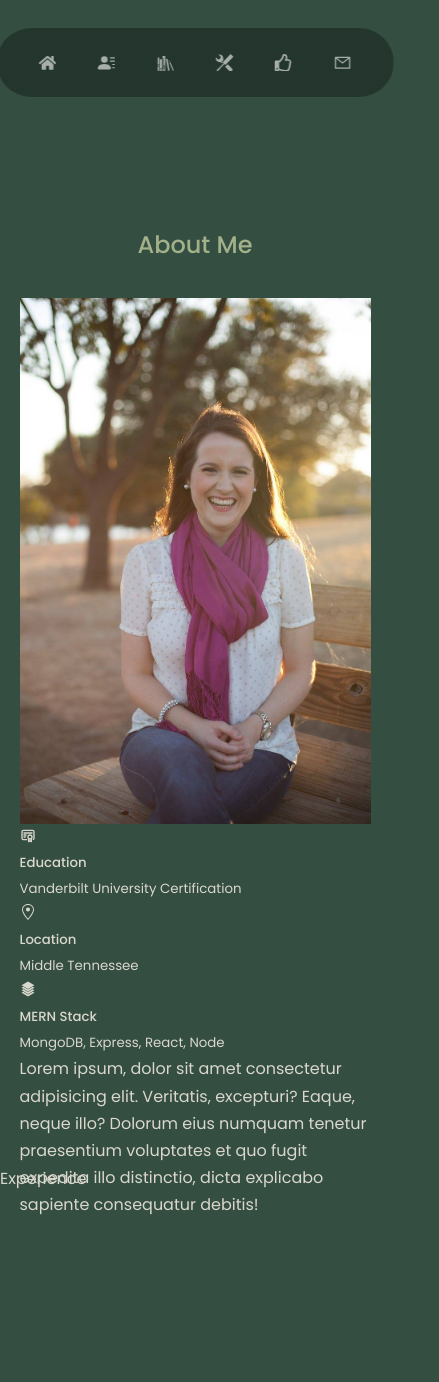
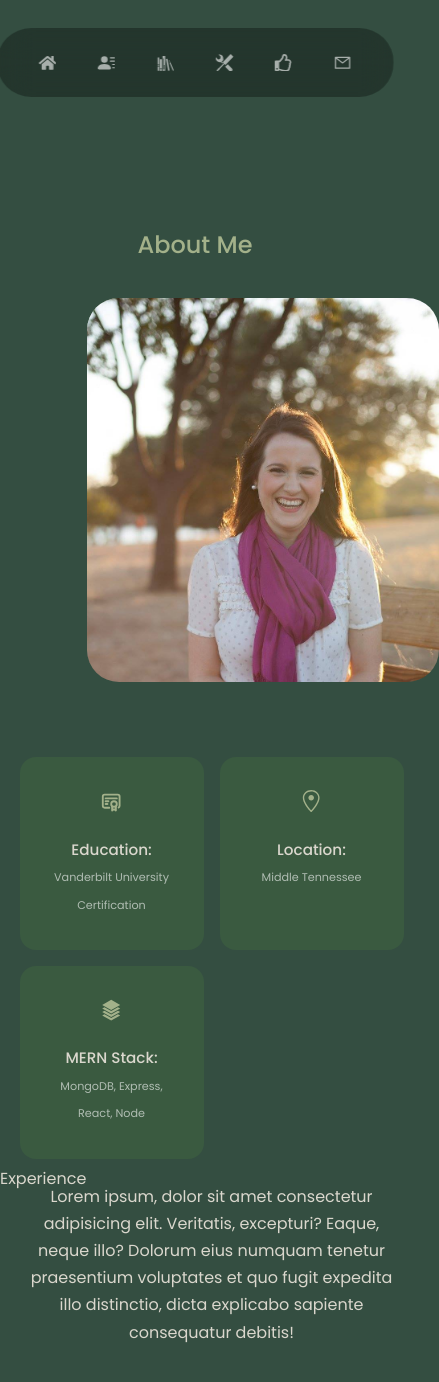
Before and after one commit to leah-choco/Portfolio, a React (Create React App) app: page / in a window 390 px wide. Shown: the part 715-2097 px from the top of the page, 439 px wide, since content can reach past the window. Built offline with nearby package versions, Linux system fonts and the light colour scheme.

Commit message:
Styling the About Me component

```diff
--- a/src/components/About/About.jsx
+++ b/src/components/About/About.jsx
@@ -20,31 +20,32 @@
       </div>
 
       <div className='about__content'>
-        <div className='about__cards'></div>
+        <div className='about__cards'>
           <article className='about__card'>
             <TbCertificate className='about__icon' />
-            <h5>Education</h5>
+            <h5>Education:</h5>
             <small>Vanderbilt University Certification</small>
           </article>
 
           <article className='about__card'>
             <GoLocation className='about__icon' />
-            <h5>Location</h5>
+            <h5>Location:</h5>
             <small>Middle Tennessee</small>
           </article>
 
           <article className='about__card'>
             <GiStack className='about__icon' />
-            <h5>MERN Stack</h5>
+            <h5>MERN Stack:</h5>
             <small>MongoDB, Express, React, Node</small>
           </article>
-      </div>
-
-      <p>Lorem ipsum, dolor sit amet consectetur adipisicing elit. Veritatis, excepturi?
+        </div>
+        <p>Lorem ipsum, dolor sit amet consectetur adipisicing elit. Veritatis, excepturi?
         Eaque, neque illo? Dolorum eius numquam tenetur praesentium voluptates et quo fugit expedita illo distinctio,
         dicta explicabo sapiente consequatur debitis!
-        </p>
+      </p>
     </div>
+    </div>
+
    </section>
   )
 }
--- a/src/components/About/about.css
+++ b/src/components/About/about.css
@@ -0,0 +1,109 @@
+.about__container {
+    display: grid;
+    grid-template-columns: 35% 50%;
+    gap: 15%;
+
+}
+
+.about__me {
+    width: 100%;
+    aspect-ratio: 1/1;
+    border-radius: 2rem;
+    background: linear-gradient(45deg, transparent, var(--color-primary), transparent);
+    display: grid;
+    place-items: center;
+}
+
+.about__me-image {
+    width: 22rem;
+    height:24rem;
+    border-radius: 2rem;
+    overflow: hidden;
+    transform: rotate(0deg);
+    transition: var(--transition);
+}
+
+.about__me-image:hover {
+    transform: rotate(8deg);
+}
+
+.about__cards {
+    display: grid;
+    grid-template-columns: repeat(3, 1fr);
+    gap: 1.5rem;
+}
+
+.about__card {
+    background: var(--color-bg-variant);
+    border: 1px solid transparent;
+    border-radius: 1rem;
+    padding: 2rem;
+    text-align: center;
+}
+
+.about__card:hover {
+    background: transparent;
+    border-color: var(--color-primary-variant);
+    transition: var(--transition);
+    cursor: default;
+}
+
+.about__icon {
+    color: var(--color-primary);
+    font-size: 1.4rem;
+    margin-bottom: 1rem;
+}
+
+.about__card h5 {
+    font-size: 0.95rem;
+}
+
+.about__card small {
+    font-size: 0.7rem;
+    color: var(--color-light);
+}
+
+.about__content p {
+    margin: 2rem 0 2.6rem;
+    color: var(--color-white);
+}
+
+
+/*Tablet Media Queries*/
+@media screen and (max-width: 1024px){
+  .about__container{
+    grid-template-columns: 1fr;
+    gap:0;
+  }
+
+  .about__me{
+    width: 50%;
+    margin: 2rem auto 4rem;
+  }
+
+  .about__content p {
+    margin: 1rem 0 1.5rem;
+
+  }
+}
+
+/*Phone Media Queries*/
+@media screen and (max-width: 600px) {
+    .about__me {
+        width: 65%;
+        margin: 0 auto 3rem;
+    }
+
+    .about__cards {
+        grid-template-columns: 1fr 1fr;
+        gap: 1rem;
+    }
+
+    .about__content {
+        text-align: center;
+    }
+
+    .about__content p {
+        margin: 1.5rem 0;
+    }
+}
```
